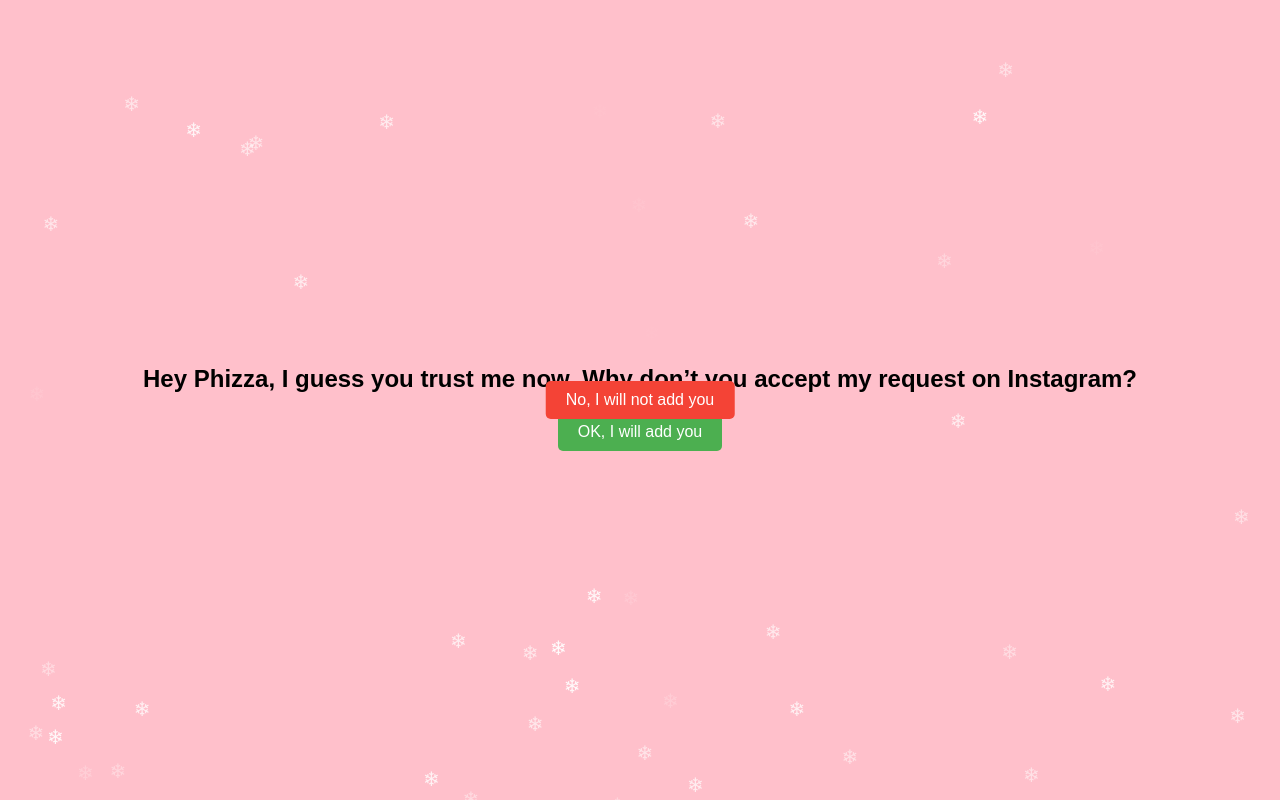
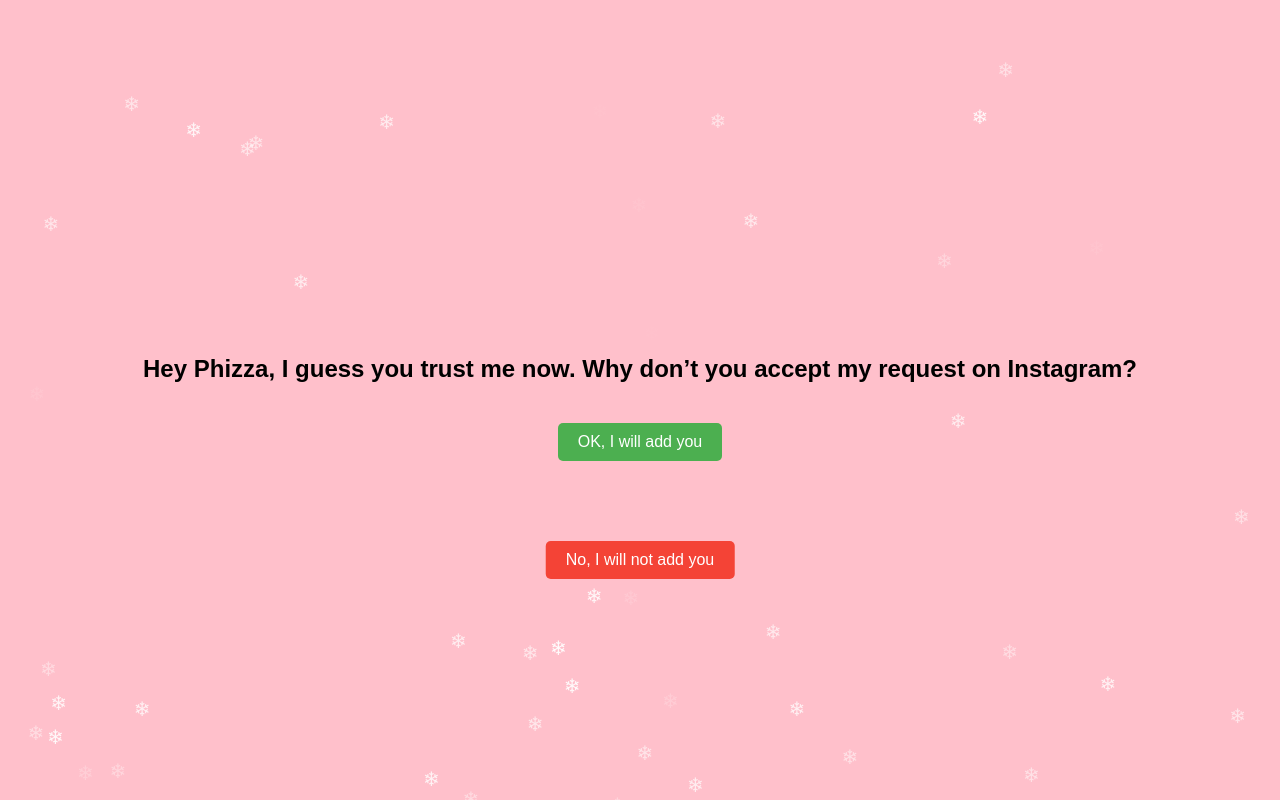
Before and after one commit to Sahilfayaz01/tizzi, a plain HTML site: page index.html in a window 1280 px wide. Drawn offline with Linux system fonts and the light colour scheme.

Commit message:
Update index.html

```diff
--- a/index.html
+++ b/index.html
@@ -21,7 +21,7 @@
     h1 {
       color: black;
       font-size: 24px;
-      margin-bottom: 20px;
+      margin-bottom: 40px; /* Add spacing below the text */
       z-index: 10;
     }
 
@@ -45,7 +45,7 @@
     .buttons {
       display: flex;
       flex-direction: column;
-      gap: 10px;
+      gap: 20px; /* Add spacing between buttons */
       z-index: 10;
     }
 
@@ -67,9 +67,9 @@
       background-color: #f44336;
       color: white;
       position: absolute;
-      top: 50%; /* Initial vertical position */
-      left: 50%; /* Initial horizontal position */
-      transform: translate(-50%, -50%); /* Centered in its container */
+      top: 70%; /* Place below text and other elements */
+      left: 50%;
+      transform: translate(-50%, -50%);
     }
   </style>
 </head>
@@ -91,7 +91,7 @@
     // Move "No" button to a random position
     function moveButton() {
       const x = Math.random() * (window.innerWidth - noButton.offsetWidth);
-      const y = Math.random() * (window.innerHeight - noButton.offsetHeight);
+      const y = Math.random() * (window.innerHeight - noButton.offsetHeight - 50); // Avoid overlap with the top
       noButton.style.left = `${x}px`;
       noButton.style.top = `${y}px`;
     }
```
